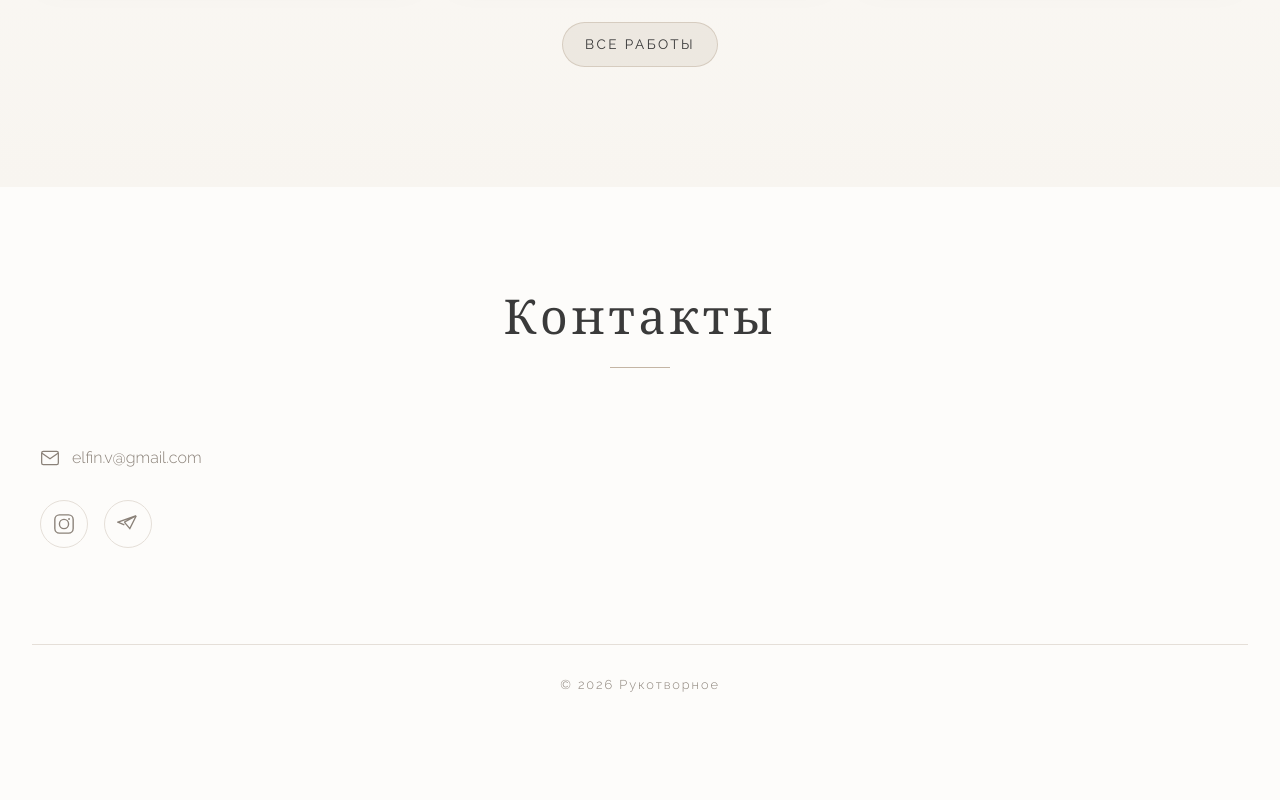
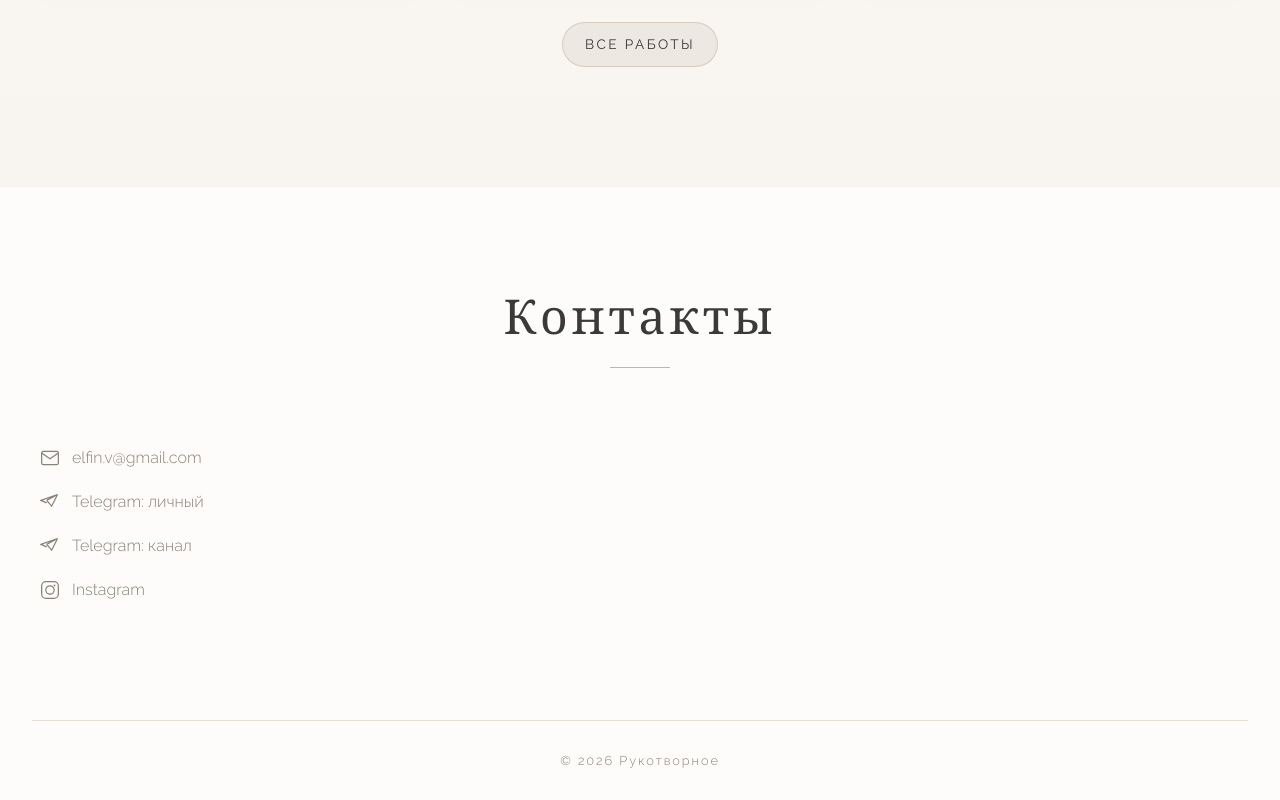
Before and after one commit to temqafox-ux/rukotvornoe, a React (Create React App) app: page / in a window 1280 px wide. Shown: the part 2441-3241 px from the top of the page. Before the commit the page ends 3165 px from the top, so only its background shows below. Built offline with nearby package versions, Linux system fonts and the light colour scheme; no server answers.

Commit message:
tg inst fix contacts

```diff
--- a/src/components/Contact.tsx
+++ b/src/components/Contact.tsx
@@ -34,12 +34,42 @@ const Contact: React.FC = () => {
             </svg>
             <a href="mailto:elfin.v@gmail.com">elfin.v@gmail.com</a>
           </div>
-
-          <div className="contact__socials">
+          <div className="contact__item">
+            <svg width="20" height="20" viewBox="0 0 24 24" fill="none" stroke="currentColor" strokeWidth="1.5">
+              <path d="M21 3L1 10l7 3m13-10l-7 14-6-7m13-7l-13 7" />
+            </svg>
+            <a
+              href="https://t.me/Yana_suchilina"
+              onClick={(event) => {
+                event.preventDefault();
+                openAppOrWeb('tg://resolve?domain=Yana_suchilina', 'https://t.me/Yana_suchilina');
+              }}
+            >
+              Telegram: личный
+            </a>
+          </div>
+          <div className="contact__item">
+            <svg width="20" height="20" viewBox="0 0 24 24" fill="none" stroke="currentColor" strokeWidth="1.5">
+              <path d="M21 3L1 10l7 3m13-10l-7 14-6-7m13-7l-13 7" />
+            </svg>
+            <a
+              href="https://t.me/rukotvornoe_yana"
+              onClick={(event) => {
+                event.preventDefault();
+                openAppOrWeb('tg://resolve?domain=rukotvornoe_yana', 'https://t.me/rukotvornoe_yana');
+              }}
+            >
+              Telegram: канал
+            </a>
+          </div>
+          <div className="contact__item">
+            <svg width="20" height="20" viewBox="0 0 24 24" fill="none" stroke="currentColor" strokeWidth="1.5">
+              <rect x="2" y="2" width="20" height="20" rx="5" />
+              <circle cx="12" cy="12" r="5" />
+              <circle cx="17.5" cy="6.5" r="1" fill="currentColor" stroke="none" />
+            </svg>
             <a
               href="https://instagram.com/gulyai_shalnaya"
-              className="contact__social-link"
-              aria-label="Instagram"
               onClick={(event) => {
                 event.preventDefault();
                 openAppOrWeb(
@@ -48,26 +78,10 @@ const Contact: React.FC = () => {
                 );
               }}
             >
-              <svg width="22" height="22" viewBox="0 0 24 24" fill="none" stroke="currentColor" strokeWidth="1.5">
-                <rect x="2" y="2" width="20" height="20" rx="5" />
-                <circle cx="12" cy="12" r="5" />
-                <circle cx="17.5" cy="6.5" r="1" fill="currentColor" stroke="none" />
-              </svg>
-            </a>
-            <a
-              href="https://t.me/Yana_suchilina"
-              className="contact__social-link"
-              aria-label="Telegram"
-              onClick={(event) => {
-                event.preventDefault();
-                openAppOrWeb('tg://resolve?domain=Yana_suchilina', 'https://t.me/Yana_suchilina');
-              }}
-            >
-              <svg width="22" height="22" viewBox="0 0 24 24" fill="none" stroke="currentColor" strokeWidth="1.5">
-                <path d="M21 3L1 10l7 3m13-10l-7 14-6-7m13-7l-13 7" />
-              </svg>
+              Instagram
             </a>
           </div>
+
         </div>
       </div>
 
--- a/src/pages/HomePage.tsx
+++ b/src/pages/HomePage.tsx
@@ -94,7 +94,19 @@ const HomePage: React.FC = () => {
                 openAppOrWeb('tg://resolve?domain=Yana_suchilina', 'https://t.me/Yana_suchilina');
               }}
             >
-              Telegram
+              Telegram: личный
+            </a>
+            <a
+              className="home-contact-cta__link"
+              role="menuitem"
+              href="https://t.me/rukotvornoe_yana"
+              onClick={(event) => {
+                event.preventDefault();
+                setIsContactMenuOpen(false);
+                openAppOrWeb('tg://resolve?domain=rukotvornoe_yana', 'https://t.me/rukotvornoe_yana');
+              }}
+            >
+              Telegram: канал
             </a>
             <a
               className="home-contact-cta__link"
--- a/src/pages/WorksPage.tsx
+++ b/src/pages/WorksPage.tsx
@@ -645,11 +645,42 @@ const WorksPage: React.FC = () => {
               </svg>
               <a href="mailto:elfin.v@gmail.com">elfin.v@gmail.com</a>
             </div>
-            <div className="contact__socials">
+            <div className="contact__item">
+              <svg width="20" height="20" viewBox="0 0 24 24" fill="none" stroke="currentColor" strokeWidth="1.5">
+                <path d="M21 3L1 10l7 3m13-10l-7 14-6-7m13-7l-13 7" />
+              </svg>
+              <a
+                href="https://t.me/Yana_suchilina"
+                onClick={(event) => {
+                  event.preventDefault();
+                  openAppOrWeb('tg://resolve?domain=Yana_suchilina', 'https://t.me/Yana_suchilina');
+                }}
+              >
+                Telegram: личный
+              </a>
+            </div>
+            <div className="contact__item">
+              <svg width="20" height="20" viewBox="0 0 24 24" fill="none" stroke="currentColor" strokeWidth="1.5">
+                <path d="M21 3L1 10l7 3m13-10l-7 14-6-7m13-7l-13 7" />
+              </svg>
+              <a
+                href="https://t.me/rukotvornoe_yana"
+                onClick={(event) => {
+                  event.preventDefault();
+                  openAppOrWeb('tg://resolve?domain=rukotvornoe_yana', 'https://t.me/rukotvornoe_yana');
+                }}
+              >
+                Telegram: канал
+              </a>
+            </div>
+            <div className="contact__item">
+              <svg width="20" height="20" viewBox="0 0 24 24" fill="none" stroke="currentColor" strokeWidth="1.5">
+                <rect x="2" y="2" width="20" height="20" rx="5" />
+                <circle cx="12" cy="12" r="5" />
+                <circle cx="17.5" cy="6.5" r="1" fill="currentColor" stroke="none" />
+              </svg>
               <a
                 href="https://instagram.com/gulyai_shalnaya"
-                className="contact__social-link"
-                aria-label="Instagram"
                 onClick={(event) => {
                   event.preventDefault();
                   openAppOrWeb(
@@ -658,24 +689,7 @@ const WorksPage: React.FC = () => {
                   );
                 }}
               >
-                <svg width="22" height="22" viewBox="0 0 24 24" fill="none" stroke="currentColor" strokeWidth="1.5">
-                  <rect x="2" y="2" width="20" height="20" rx="5" />
-                  <circle cx="12" cy="12" r="5" />
-                  <circle cx="17.5" cy="6.5" r="1" fill="currentColor" stroke="none" />
-                </svg>
-              </a>
-              <a
-                href="https://t.me/Yana_suchilina"
-                className="contact__social-link"
-                aria-label="Telegram"
-                onClick={(event) => {
-                  event.preventDefault();
-                  openAppOrWeb('tg://resolve?domain=Yana_suchilina', 'https://t.me/Yana_suchilina');
-                }}
-              >
-                <svg width="22" height="22" viewBox="0 0 24 24" fill="none" stroke="currentColor" strokeWidth="1.5">
-                  <path d="M21 3L1 10l7 3m13-10l-7 14-6-7m13-7l-13 7" />
-                </svg>
+                Instagram
               </a>
             </div>
           </div>
```
